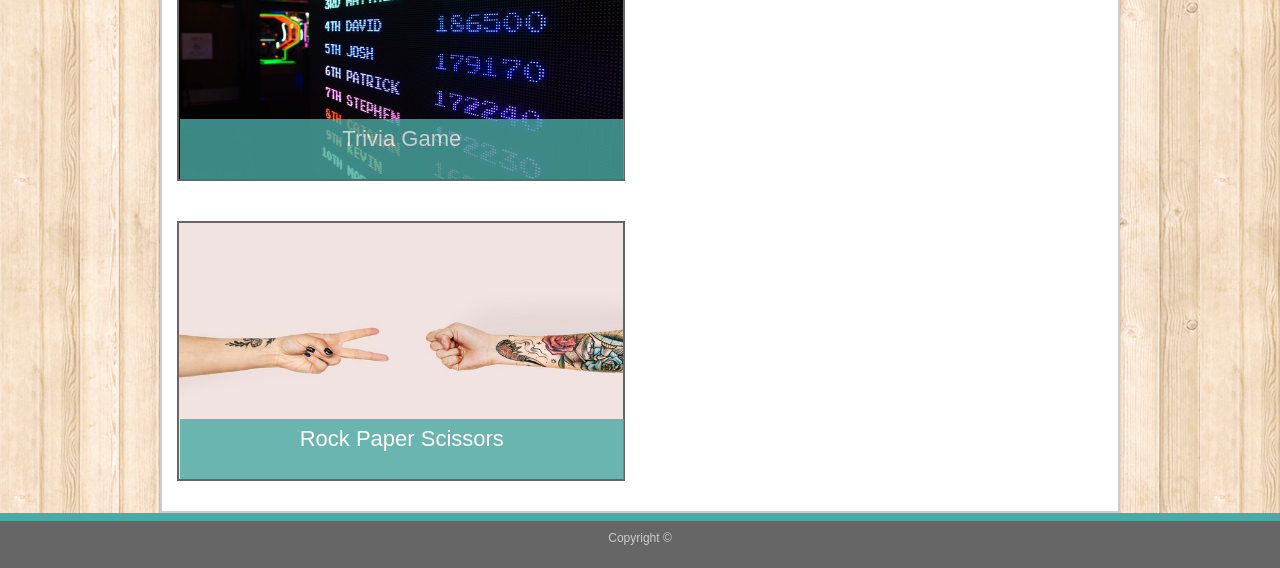
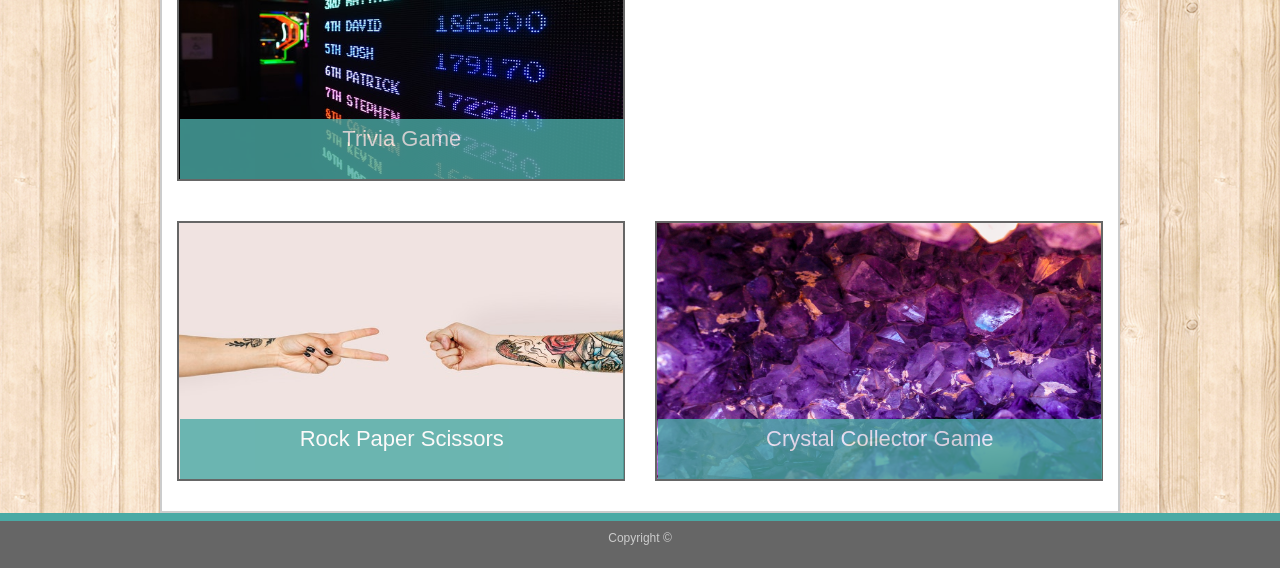
Before and after one commit to EdwardFarris/Bootstrap-Portfolio, a plain HTML site: page portfolio.html in a window 1280 px wide. Shown: the part 628-1196 px from the top of the page. Drawn offline with nearby package versions, Linux system fonts and the light colour scheme.

Commit message:
added crystal collector game

```diff
--- a/portfolio.html
+++ b/portfolio.html
@@ -23,16 +23,18 @@
 
   <div id="main-container">
     <div class="container">
+
       <div class="row">
         <div class="col">
           <h1 id="portLabel">Portfolio</h1>
         </div>
       </div>
+
       <div class="row">
         <div class="col-sm-12 col-md-6">
             <a href="https://edwardfarris.github.io/Word-Guess-Game/"  target="_blank" title="click here to go to game!">
-            <img class="pics social" src="Assets/images/wordGuess.jpeg" alt="Hangman">
-            <h3 id="piclabels">Word-Guess Game</h3>
+              <img class="pics social" src="Assets/images/wordGuess.jpeg" alt="Hangman">
+              <h3 id="piclabels">Word-Guess Game</h3>
             </a>
         </div>
         <div class="col-sm-12 col-md-6">
@@ -40,6 +42,7 @@
             <h3 id="piclabels">RPG Game</h3>
         </div>
       </div>
+
       <div class="row">
         <div class="col-sm-12 col-md-6">
           <img class="pics social" src="Assets/images/triviaGame.jpeg" alt="Trivia Game">
@@ -50,11 +53,20 @@
           <h3 id="piclabels">Rutgers Info Widget</h3>
         </div>
       </div>
+
       <div class="row">
         <div class="col-sm-12 col-md-6">
-          <img class="pics social" src="Assets/images/RPS.jpeg" alt="Rock Paper Scissors">
-          <h3 id="piclabels">Rock Paper Scissors</h3>
+          <a href="https://edwardfarris.github.io/RockPaperScissors/" target="_blank" title="click here to go to game!">
+            <img class="pics social" src="Assets/images/RPS.jpeg" alt="Rock Paper Scissors">
+            <h3 id="piclabels">Rock Paper Scissors</h3>
+          </a>
         </div>
+        <div class="col-sm-12 col-md-6">
+            <a href="https://edwardfarris.github.io/unit-4-game/" target="_blank" title="click here to go to game!">
+              <img class="pics social" src="Assets/images/crystal.jpeg" alt="Crystal Collector Game">
+              <h3 id="piclabels">Crystal Collector Game</h3>
+            </a>
+          </div>
       </div>
     </div>
   </div>
```
Also changed, not shown: Assets/images/crystal.jpeg (added), 2 other files.
